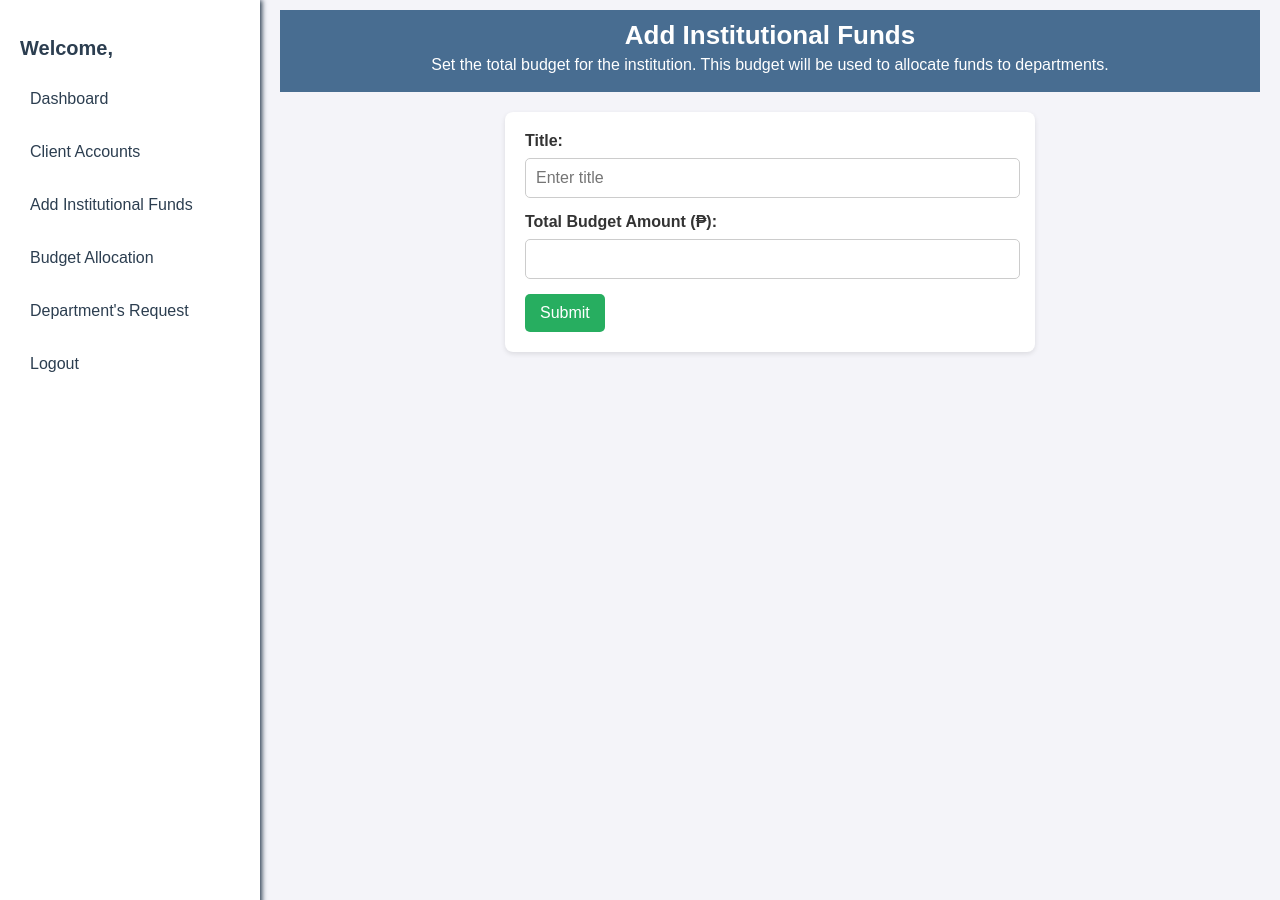
After one commit to RomeloDev/Capstone_Project---Budget_Monitoring_System, a Django app: page /bms/admin/institutional-funds/ in a window 1280 px wide. The commit adds this page. Run offline with Django 5.2, Linux system fonts and the light colour scheme; the visitor is signed in with stand-in values (Sample User, id 1); some libraries are stand-ins or nearby versions.

Commit message:
Funding Added

```diff
--- a/apps/admin_panel/models.py
+++ b/apps/admin_panel/models.py
@@ -13,6 +13,7 @@ class BudgetAllocation(models.Model):
     department = models.CharField(max_length=20, choices=DEPARTMENTS, unique=True)
     total_allocated = models.DecimalField(max_digits=10, decimal_places=2, default=0)
     spent = models.DecimalField(max_digits=10, decimal_places=2, default=0)
+    remaining_budget = models.DecimalField(max_digits=10, decimal_places=2, default=0)
 
     assigned_user = models.OneToOneField(
         settings.AUTH_USER_MODEL,  # Connect to your custom User model
@@ -24,10 +25,6 @@ class BudgetAllocation(models.Model):
     allocated_at = models.DateTimeField(default=timezone.now)
     updated_at = models.DateTimeField(auto_now=True)
 
-    @property
-    def remaining(self):
-        return self.total_allocated - self.spent
-
     def __str__(self):
         return f"{self.get_department_display()} - {self.assigned_user.username if self.assigned_user else 'Unassigned'}"
 
--- /dev/null
+++ b/apps/admin_panel/templates/admin_panel/funding.html
@@ -0,0 +1,25 @@
+{% extends "admin_base_template/dashboard.html" %}
+
+{% block title %}Institution Funds{% endblock  %}
+
+{% block main-content %}
+    <main class="content">
+        <header class="dashboard-header">
+            <h1>Add Institutional Funds</h1>
+            <p>Set the total budget for the institution. This budget will be used to allocate funds to departments.</p>
+        </header>
+
+        <section class="fund-form">
+            <form method="POST">
+                {% csrf_token %}
+
+                <label for="title">Title:</label>
+                <input type="text" id="title" name="title" placeholder="Enter title">
+                <label for="total_budget">Total Budget Amount (₱):</label>
+                <input type="number" id="total_budget" name="total_budget" required>
+
+                <button type="submit">Submit</button>
+            </form>
+        </section>
+    </main>
+{% endblock  %}
--- a/apps/admin_panel/urls.py
+++ b/apps/admin_panel/urls.py
@@ -6,5 +6,6 @@ urlpatterns = [
     path('client_accounts/', views.client_accounts, name='client_accounts'),
     path('budget_allocation/', views.budget_allocation, name='budget_allocation'),
     path('departments-request/', views.departments_request, name='department_request'),
+    path('institutional-funds/', views.funding, name='funding'),
     path('admin_logout/', views.admin_logout, name='admin_logout')
 ]
--- a/apps/admin_panel/views.py
+++ b/apps/admin_panel/views.py
@@ -50,6 +50,21 @@ def budget_allocation(request):
         "departments": departments
     })
 
+@login_required
+def funding(request):
+    if request.method == 'POST':
+        title = request.POST.get('title')
+        total_budget = request.POST.get('total_budget')
+
+        add_budget = Budget.objects.create(
+            title = title,
+            total_fund = total_budget,
+            remaining_budget = total_budget
+        )
+        add_budget.save()
+
+        return redirect('funding')
+    return render(request, 'admin_panel/funding.html')
 
 @login_required
 def admin_logout(request):
--- a/apps/end_user_app/templates/end_user_app/dashboard.html
+++ b/apps/end_user_app/templates/end_user_app/dashboard.html
@@ -22,7 +22,7 @@
                 <div class="header">
                     <h3>Remaining Balance</h3>
                 </div>
-                <p>&#8369;{{budget.remaining}}</p>
+                <p>&#8369;{{budget.remaining|default:"0.00"}}</p>
             </div>
             <div class="card">
                 <div class="header">
--- a/static/css/admin_dashboard.css
+++ b/static/css/admin_dashboard.css
@@ -501,3 +501,44 @@ button {
 button:hover {
     opacity: 0.8;
 }
+
+/* Institutional Funds Form */
+.fund-form {
+    background-color: white;
+    padding: 20px;
+    border-radius: 8px;
+    box-shadow: 0 2px 5px rgba(0, 0, 0, 0.1);
+    width: 50%;
+    margin: auto;
+    margin-top: 20px;
+}
+
+.fund-form label {
+    display: block;
+    font-weight: bold;
+    margin-bottom: 8px;
+}
+
+.fund-form input {
+    width: 96.5%;
+    padding: 10px;
+    border: 1px solid #ccc;
+    border-radius: 5px;
+    font-size: 16px;
+    margin-bottom: 15px;
+}
+
+.fund-form button {
+    background-color: #27ae60;
+    color: white;
+    border: none;
+    padding: 10px 15px;
+    border-radius: 5px;
+    font-size: 16px;
+    cursor: pointer;
+    transition: background-color 0.3s;
+}
+
+.fund-form button:hover {
+    background-color: #218c53;
+}
--- a/templates/admin_base_template/dashboard.html
+++ b/templates/admin_base_template/dashboard.html
@@ -19,6 +19,7 @@
                 <ul>
                     <li><a href="{% url "admin_dashboard" %}">Dashboard</a></li>
                     <li><a href="{% url "client_accounts" %}">Client Accounts</a></li>
+                    <li><a href="{% url "funding" %}">Add Institutional Funds</a></li>
                     {% comment %} <li><a href="/admin/admin-accounts">Admin Accounts</a></li> {% endcomment %}
                     <li><a href="{% url "budget_allocation" %}">Budget Allocation</a></li>
                     <li><a href="{% url "department_request" %}">Department's Request</a></li>
```
Also changed, not shown: apps/admin_panel/migrations/0005_budgetallocation_remaining_budget.py (added).
